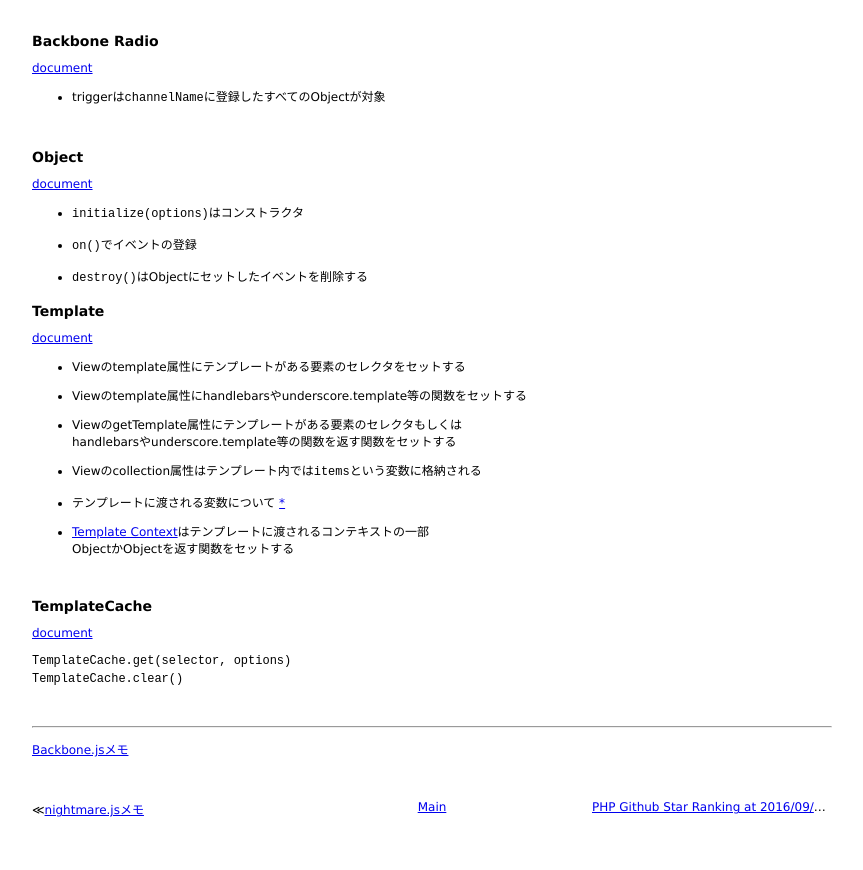
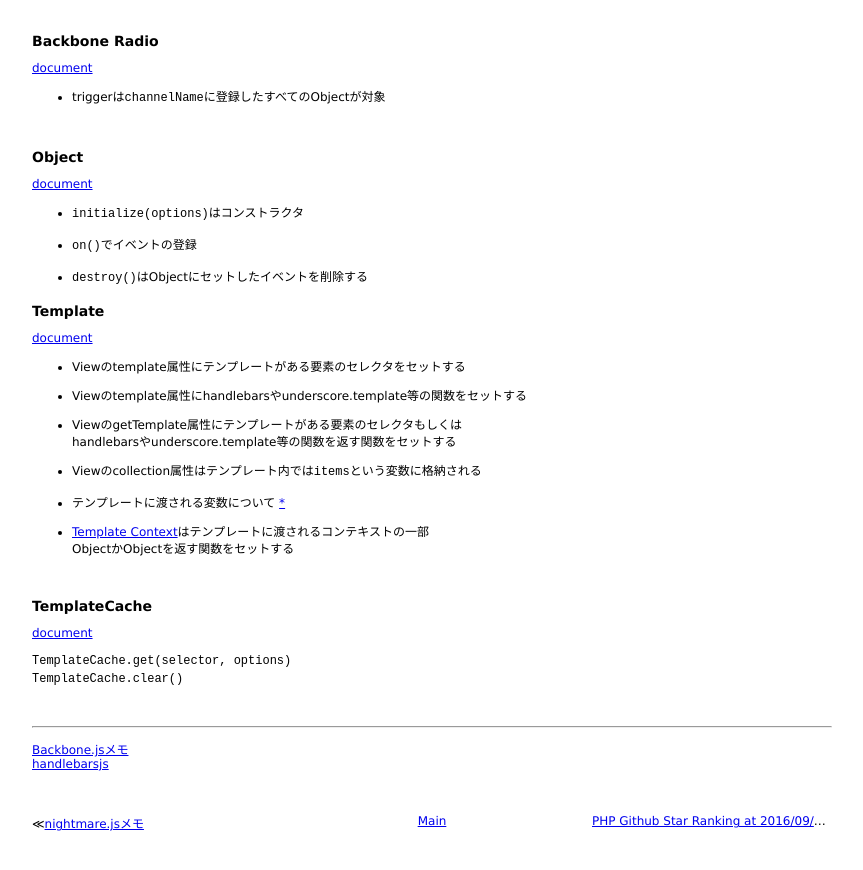
Before and after one commit to 38elements/38elements.github.com, a Jekyll site: the page built from _posts/2016-09-11-backbone_marionette.md, in a window 1280 px wide and 900 px high, scrolled down 2926 px. Shown: the top 870 px of the window, without its empty margins (208-1071 px from the left). Built offline with Jekyll 4.4.1, drawn with Linux system fonts in a browser that asks for light colours.

Commit message:
Update 2016-09-11-backbone_marionette.md

```diff
--- a/_posts/2016-09-11-backbone_marionette.md
+++ b/_posts/2016-09-11-backbone_marionette.md
@@ -301,3 +301,4 @@ ObjectかObjectを返す関数をセットする
 <br>
 <hr>
 [Backbone.jsメモ](/2016/09/07/backbonejs.html)
+[handlebarsjs](http://handlebarsjs.com/reference.html)
```
